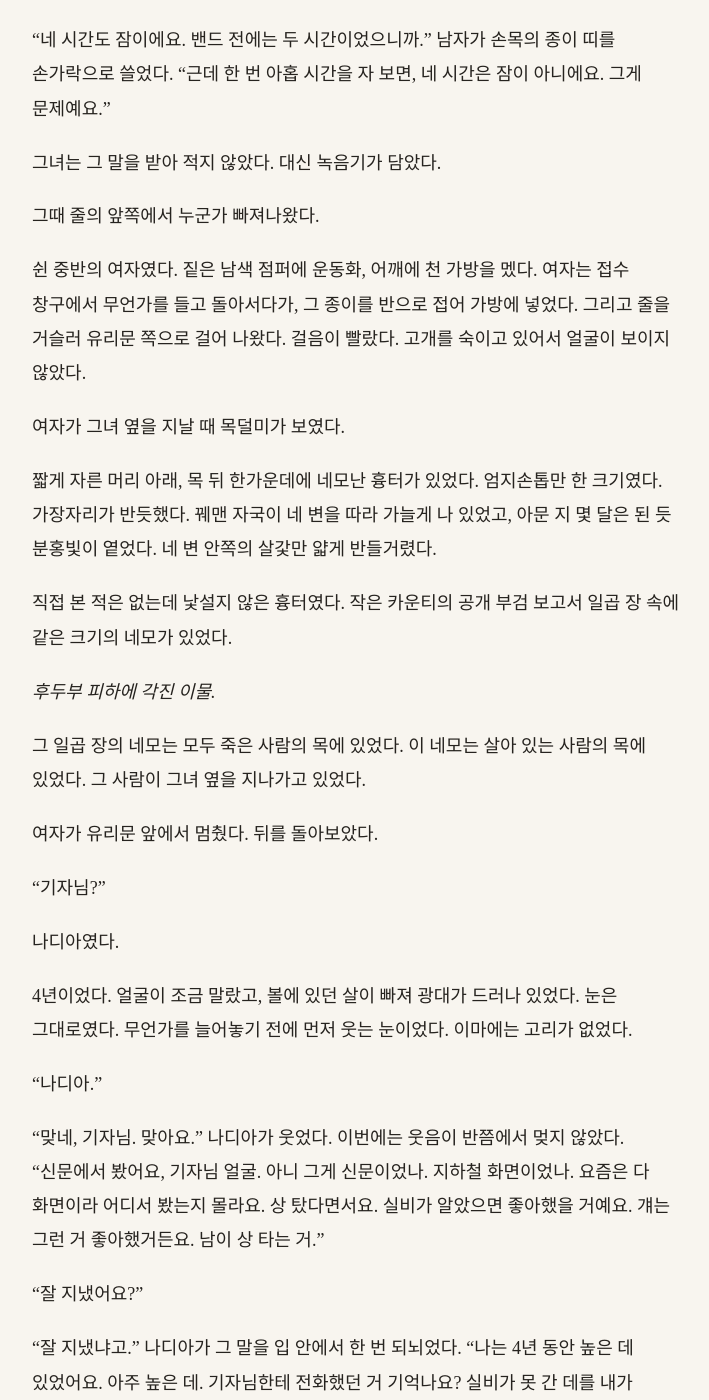
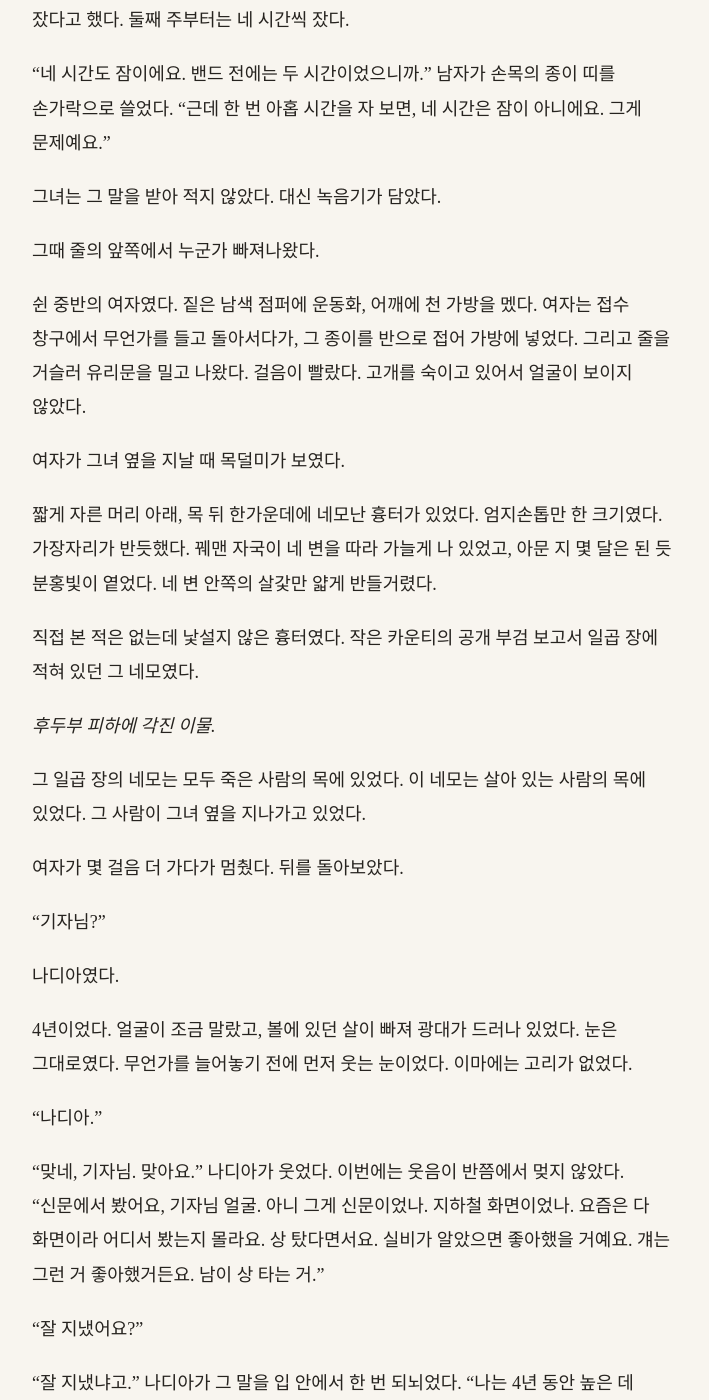
Before and after one commit to kangkkang/writer_s1_public, a Jekyll site: the page built from vol2/059.md, in a window 1280 px wide and 1400 px high, scrolled down 4693 px. Shown: the whole window, without its empty margins (284-993 px from the left). Built offline with Jekyll 4.4.1, drawn with Linux system fonts in a browser that asks for light colours; our own code applies the rules of GitHub Pages for plain Markdown files; some of the changed text lies outside the part shown.

Commit message:
Update from https://github.com/kangkkang/writer_s1/commit/624f652549314a12becea8d8daa4e108bc39fbc9

```diff
--- a/vol2/059.md
+++ b/vol2/059.md
@@ -26,7 +26,7 @@
 
 방 안 사람들이 먼저 소리를 질렀다. 창틀에 앉은 둘이 동시에 뛰어내려 그녀의 어깨를 잡았다. 바닥의 막내가 일어나다 벽에 머리를 박았다. 누군가 빌려 온 의자를 넘어뜨렸다. 화면 속의 남자는 계속 읽고 있었다.
 
-*수면 웰니스 기업과 교단 지도부의 자금·지분 연결, 의료기기 임상 등록 밖에서 이루어진 비공개 연구를 공문서로 끝까지 추적해, 미국 매체와의 공동 보도로 밝혀낸 공로.*
+*수면 웰니스 기업과 정부·금융 고위 인사들의 자금·지분 연결, 의료기기 임상 등록 밖에서 이루어진 비공개 연구를 공문서로 끝까지 추적해, 미국 매체와의 공동 보도로 밝혀낸 공로.*
 
 뒷부분은 함성에 묻혀 들리지 않았다. 그녀는 전문을 나중에 읽었다.
 
@@ -104,19 +104,19 @@
 
 그때 줄의 앞쪽에서 누군가 빠져나왔다.
 
-쉰 중반의 여자였다. 짙은 남색 점퍼에 운동화, 어깨에 천 가방을 멨다. 여자는 접수 창구에서 무언가를 들고 돌아서다가, 그 종이를 반으로 접어 가방에 넣었다. 그리고 줄을 거슬러 유리문 쪽으로 걸어 나왔다. 걸음이 빨랐다. 고개를 숙이고 있어서 얼굴이 보이지 않았다.
+쉰 중반의 여자였다. 짙은 남색 점퍼에 운동화, 어깨에 천 가방을 멨다. 여자는 접수 창구에서 무언가를 들고 돌아서다가, 그 종이를 반으로 접어 가방에 넣었다. 그리고 줄을 거슬러 유리문을 밀고 나왔다. 걸음이 빨랐다. 고개를 숙이고 있어서 얼굴이 보이지 않았다.
 
 여자가 그녀 옆을 지날 때 목덜미가 보였다.
 
 짧게 자른 머리 아래, 목 뒤 한가운데에 네모난 흉터가 있었다. 엄지손톱만 한 크기였다. 가장자리가 반듯했다. 꿰맨 자국이 네 변을 따라 가늘게 나 있었고, 아문 지 몇 달은 된 듯 분홍빛이 옅었다. 네 변 안쪽의 살갗만 얇게 반들거렸다.
 
-직접 본 적은 없는데 낯설지 않은 흉터였다. 작은 카운티의 공개 부검 보고서 일곱 장 속에 같은 크기의 네모가 있었다.
+직접 본 적은 없는데 낯설지 않은 흉터였다. 작은 카운티의 공개 부검 보고서 일곱 장에 적혀 있던 그 네모였다.
 
 *후두부 피하에 각진 이물.*
 
 그 일곱 장의 네모는 모두 죽은 사람의 목에 있었다. 이 네모는 살아 있는 사람의 목에 있었다. 그 사람이 그녀 옆을 지나가고 있었다.
 
-여자가 유리문 앞에서 멈췄다. 뒤를 돌아보았다.
+여자가 몇 걸음 더 가다가 멈췄다. 뒤를 돌아보았다.
 
 "기자님?"
 
@@ -144,9 +144,9 @@
 
 "안 받아요." 나디아가 가방을 고쳐 멨다. "오늘 와서 서류 받고 돌아가는 거예요. 거부하는 서류요. 그것도 서류가 있더라고요." 나디아가 다시 웃었다. "내려가면 그게 더 안 보일 거잖아요. 나는 다시 올라갈 거예요. 우리끼리 올라가는 방법이 있어요. 기자님은 그건 쓰지 마요. 아니, 써도 돼요. 써도 아무도 안 믿어요."
 
-나디아는 유리문을 밀고 나갔다. 몇 걸음 가다가 돌아서서 손을 한 번 흔들었다. 그리고 역 쪽으로 걸어갔다. 짙은 남색 점퍼가 출근길 사람들 사이로 섞여 들어갔다.
+나디아는 몸을 돌렸다. 몇 걸음 가다가 다시 돌아서서 손을 한 번 흔들었다. 그리고 역 쪽으로 걸어갔다. 짙은 남색 점퍼가 출근길 사람들 사이로 섞여 들어갔다.
 
-그녀는 붙잡지 않았다. 4년 전 대기실에서 나디아는 그녀에게 "내가 잔 건 정확히 써요"라는 약속을 받아 갔다. 오늘은 아무 약속도 받아 가지 않았다.
+그녀는 붙잡지 않았다. 4년 전 나디아는 그녀에게서, 자기가 아홉 시간 잔 것을 정확히 쓰겠다는 약속을 받아 갔다. 오늘은 아무 약속도 받아 가지 않았다.
 
 그날 밤 그녀는 감량 기사의 첫 문단을 썼다가 지웠다. 줄에 선 일흔쯤의 남자 이야기로 다시 시작했다. 네 시간도 잠이라는 말로. 나디아의 이름은 넣지 않았다. 나디아가 이번에는 써 달라고 하지 않았다.
 
```
Also changed, not shown: other parts of vol2/059.md (+1 -1 lines), vol2/044.md (+1 -1 lines), vol2/056.md (+3 -3 lines), vol2/057.md (+4 -4 lines), vol2/058.md (+10 -8 lines), vol2/060.md (+5 -5 lines).
